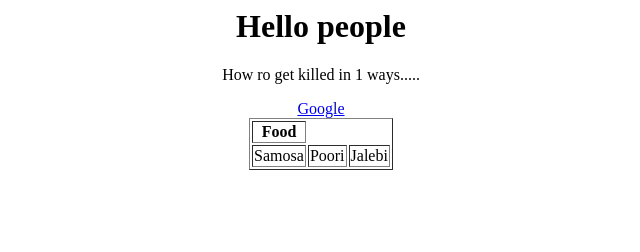
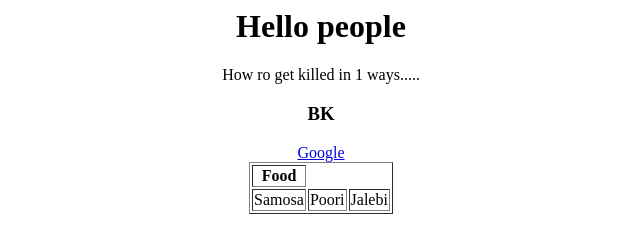
Before and after one commit to Santhosh2k/demo_demo, a plain HTML site: page index.html in a window 1280 px wide. Shown: the whole page, without its empty margins (319-959 px from the left). Drawn offline with Linux system fonts and the light colour scheme.

Commit message:
Index.html is modified

```diff
--- a/index.html
+++ b/index.html
@@ -6,6 +6,7 @@
         <center>
         <h1>Hello people</h1>
         <p>How ro get killed in 1 ways.....</p>
+        <h3>BK</h3>
         <a href="http://www.gooogle.com">Google</a>
         <table border="1">
             <tr>
```
